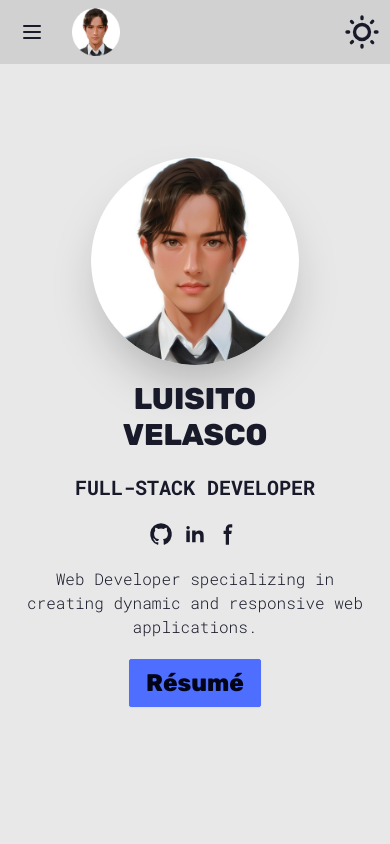
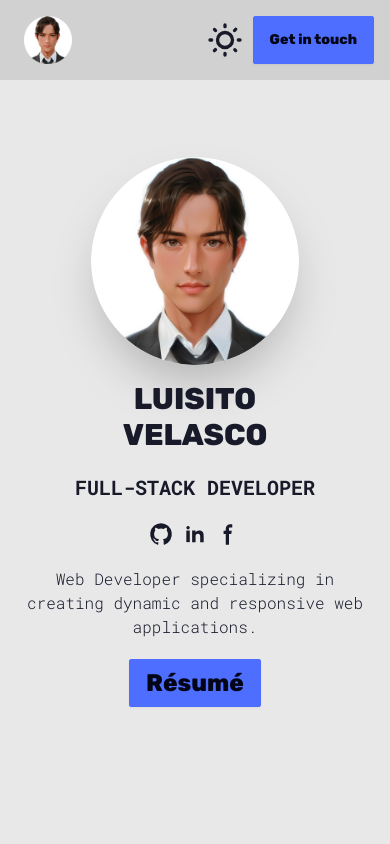
Before and after one commit to lstvelasco/luisito-velasco, a React (Vite) app: page / in a window 390 px wide. Shown: the top 844 px of the page. Built offline with nearby package versions, Linux system fonts and the light colour scheme.

Commit message:
Temporarily remove sidebar nav

```diff
--- a/src/components/Layout.tsx
+++ b/src/components/Layout.tsx
@@ -23,7 +23,7 @@ export default function Layout({ children, isHeroHovered }: Props) {
       <div className="drawer-content flex flex-col">
         {/* Navbar */}
         <div className="navbar fixed left-0 right-0 top-0 z-40 bg-base-300 w-full">
-          <div className="flex-none lg:hidden">
+          {/* <div className="flex-none lg:hidden">
             <label
               htmlFor="my-drawer-3"
               aria-label="open sidebar"
@@ -43,7 +43,7 @@ export default function Layout({ children, isHeroHovered }: Props) {
                 ></path>
               </svg>
             </label>
-          </div>
+          </div> */}
 
           <div className="mx-2 flex-1 px-2">
             <div className="avatar">
@@ -57,7 +57,7 @@ export default function Layout({ children, isHeroHovered }: Props) {
 
           <ThemeToggle />
 
-          <div className="hidden flex-none lg:block">
+          <div className="flex-none lg:block">
             <ul className="menu menu-horizontal">
               {/* Navbar menu content here */}
               <button
@@ -75,14 +75,13 @@ export default function Layout({ children, isHeroHovered }: Props) {
         <main>{children}</main>
         <Footer />
       </div>
-      <div className="drawer-side z-50">
+      {/* <div className="drawer-side z-50">
         <label
           htmlFor="my-drawer-3"
           aria-label="close sidebar"
           className="drawer-overlay"
         ></label>
         <ul className="menu bg-base-200 min-h-full w-80 p-4">
-          {/* Sidebar content here */}
           <li>
             <a>Sidebar Item 1</a>
           </li>
@@ -90,7 +89,7 @@ export default function Layout({ children, isHeroHovered }: Props) {
             <a>Sidebar Item 2</a>
           </li>
         </ul>
-      </div>
+      </div> */}
     </div>
   );
 }
```
